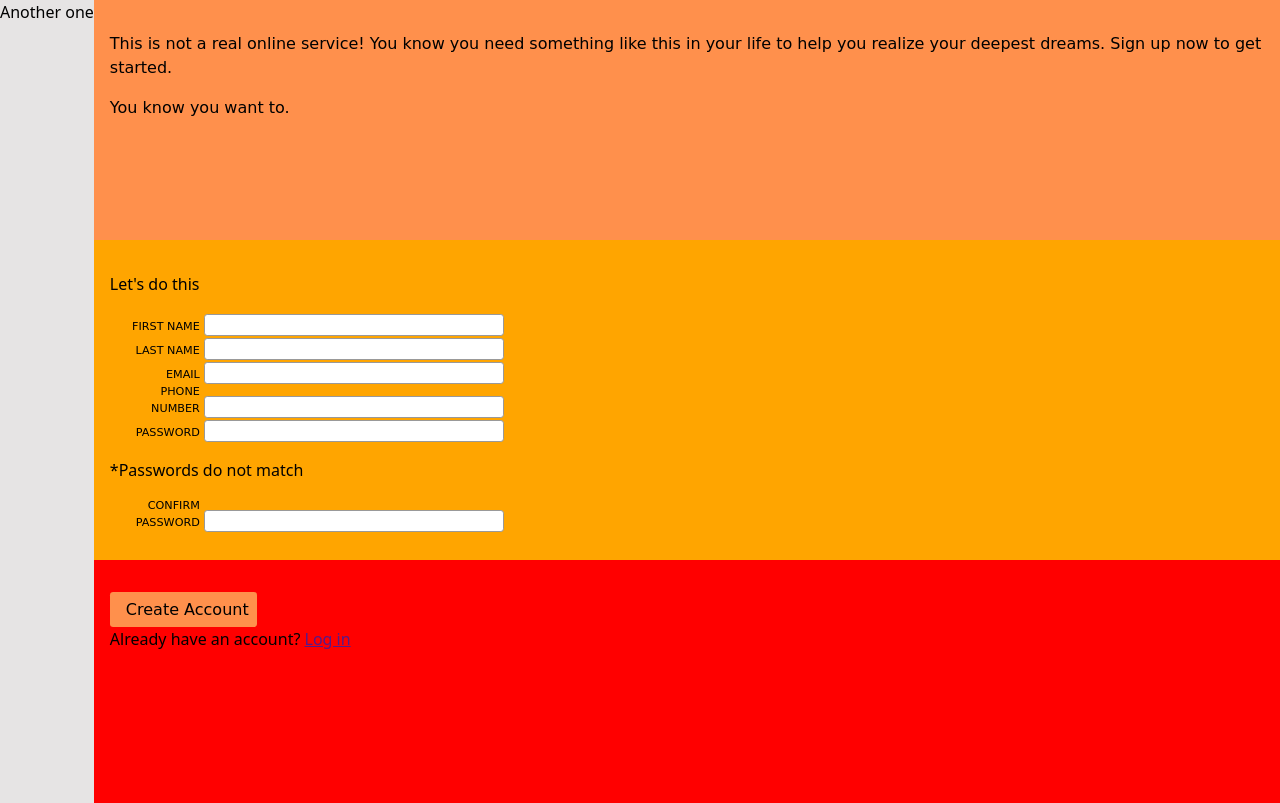
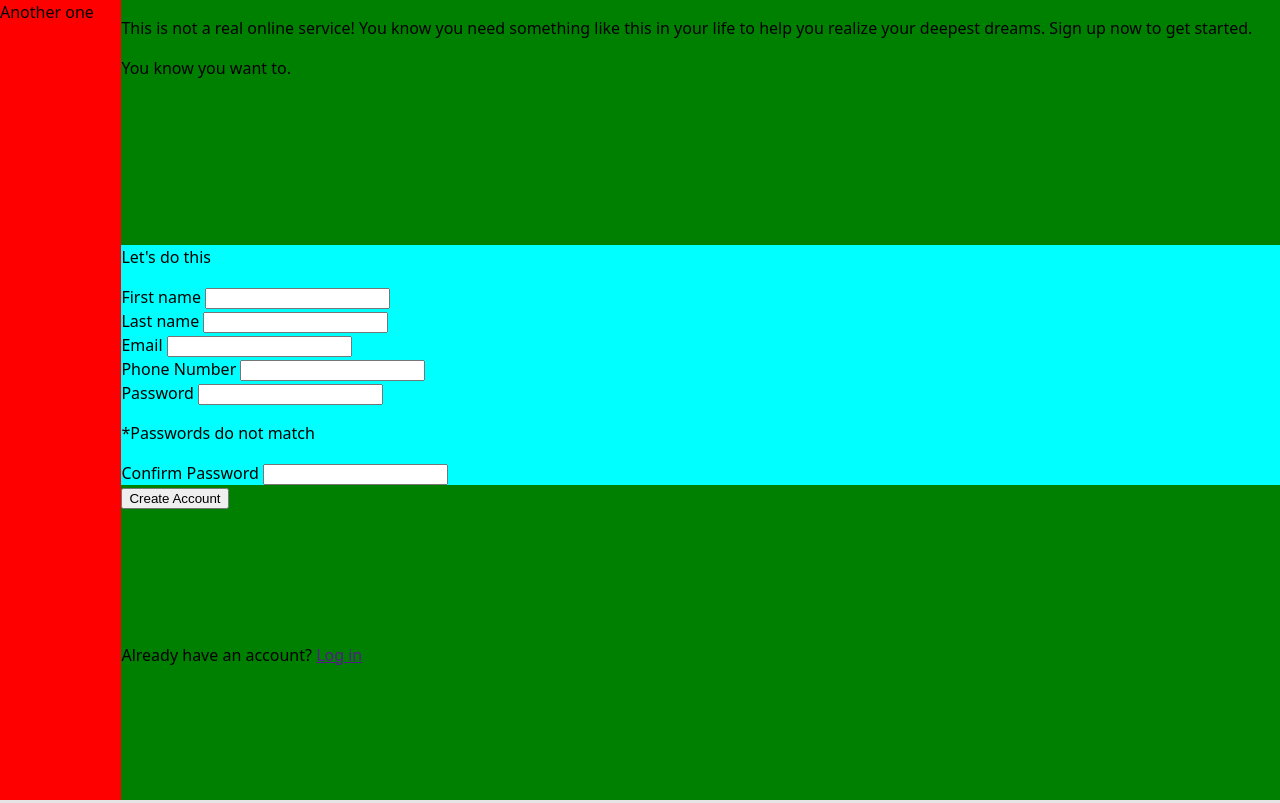
Before and after one commit to BlasioGodi/Sign-up-form, a website: page public/sign-up.html in a window 1280 px wide. Shown: the top 803 px of the page. Drawn offline with Linux system fonts and the light colour scheme; a web font is replaced by a local one.

Commit message:
Style changes

```diff
--- a/public/sign-up.html
+++ b/public/sign-up.html
@@ -16,18 +16,17 @@
 
 <body>
     <div class="container-column">
-        <div>Another one</div>
-        <div class="container-rows">
-            <div class="div-col-1">
+        <div style="background-color:red">Another one</div>
+        <div class="container-rows" style="background-color:green">
+            <div>
                 <p>This is not a real online service! You know you need something like this in your life to help you
                     realize
                     your deepest dreams. Sign up now to get started.
                 </p>
                 <p>You know you want to.</p>
             </div>
-            <div>
-                <form action="" class="container-rows-2">
-                    <div class="form-content">
+            <form action="">
+                <div style="background-color: aqua;" class="">
                     <p>Let's do this</p>
                     <div>
                         <label for="first_name">First name</label>
@@ -51,31 +50,13 @@
                         <input type="text"></input>
                     </div>
                 </div>
-                    <div class="form-button">
+                <div>
                     <button type="submit" class="button">Create Account</button>
-                        <div>Already have an account? <a href="">Log in</a></div>
                 </div>
             </form>
-            </div>
+            <div>Already have an account? <a href="">Log in</a></div>
         </div>
     </div>
 </body>
 
 </html>
-
-<!--
-    <label for="">First name</label>
-                <input type="text"></input>
-                <label for="">Last name</label>
-                <input type="text"></input>
-                <label for="">Email</label>
-                <input type="text"></input>
-                <label for="">Phone Number</label>
-                <input type="text"></input>
-                <label for="">Password</label>
-                <input type="text"></input>
-                <label for="">Confirm Password</label>
-                <input type="text"></input>
-                <label for="">Create Account</label>
-                <input type="text"></input>
--->
--- a/src/style.css
+++ b/src/style.css
@@ -7,6 +7,7 @@ html {
 
   font-feature-settings: normal;
 }
+
 body {
   margin: 0%;
   background-color: rgb(230, 228, 228);
@@ -36,65 +37,6 @@ body {
   background-color: #ff904c;
   color: #fff;
 }
-form {
-  margin: auto;
-  padding: 1em;
-}
-ul {
-  list-style: none;
-  margin: auto;
-  padding: 0%;
-}
-
-form li + li {
-  margin-top: 1em;
-}
-
-label {
-  /* Uniform size & alignment */
-  display: inline-block;
-  width: 90px;
-  font-style: normal;
-  font-family: cursive;
-  font-size: 0.7rem;
-  text-align: right;
-  text-transform: uppercase;
-}
-
-input,
-textarea {
-  /* To make sure that all text fields have the same font settings
-     By default, textareas have a monospace font */
-  font: 1em sans-serif;
-
-  /* Uniform text field size */
-  width: 300px;
-  box-sizing: border-box;
-
-  /* Match form field borders */
-  border: 1px solid #999;
-  border-radius: 0.2rem;
-}
-
-input:focus,
-textarea:focus {
-  /* Additional highlight for focused elements */
-  border-color: #999;
-}
-
-textarea {
-  /* Align multiline text fields with their labels */
-  vertical-align: top;
-
-  /* Provide space to type some text */
-  height: 5em;
-}
-
-button {
-  /* This extra margin represent roughly the same space as the space
-     between the labels and their text fields */
-  margin-left: 1em;
-}
 
 .container-column {
   display: grid;
@@ -105,47 +47,10 @@ button {
 .container-rows {
   display: grid;
   height: 100vh;
-  grid-template-rows: 15rem;
-  margin: 0%;
-  padding: 0;
+  grid-template-rows: auto;
 }
 
 .container-rows-2 {
   display: grid;
-  height: 100vh;
-  grid-template-rows: 20rem;
-  margin: 0%;
-  padding: 0%;
+  grid-template-rows: auto;
 }
-
-.div-col-1 {
-  font-family: "Prosto One", cursive;
-  font-size: 1rem;
-  margin: 0%;
-  padding: 1rem;
-  background-color: #ff904c;
-}
-
-.form-content {
-  background-color: orange;
-  margin: 0%;
-  padding: 1rem;
-}
-
-.form-button {
-  background-color: red;
-  margin: 0%;
-  padding: 1rem;
-}
-
-.button {
-  padding: 0.5rem;
-  margin: 0%;
-  margin-top: 1em;
-  font-family: cursive;
-  font-size: 1rem;
-  background-color: #ff904c;
-  border: #ccc;
-  border-radius: 0.2rem;
-  -webkit-padding-start: 1rem;
-}
```
Lines whose indentation alone changed are shown as unchanged.
